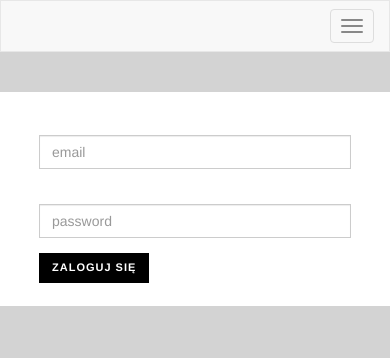
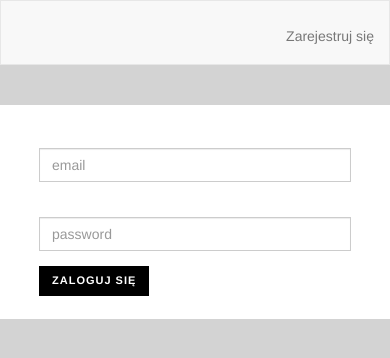
Before and after one commit to LucynaM/photoalbum, a Django app: page /login/ in a window 390 px wide. Shown: the top 358 px of the page. Run offline with Django 3.2, Linux system fonts and the light colour scheme; tables that the repository leaves empty hold one stand-in row (values such as "Sample post"); some libraries are stand-ins or nearby versions.

Commit message:
disable mobile nav for login - signup views

```diff
--- a/photoalbum/static/photoalbum/css/style.css
+++ b/photoalbum/static/photoalbum/css/style.css
@@ -3,6 +3,10 @@ body {
 }
 .navbar {
     margin-bottom: 40px;
+}
+
+.nav > li {
+    text-align: right;
 }
 
 .content-container {
--- a/photoalbum/templates/photoalbum/base.html
+++ b/photoalbum/templates/photoalbum/base.html
@@ -16,6 +16,7 @@
 
     <nav class="navbar navbar-default">
           <div class="container">
+              {% if user.is_authenticated %}
             <div class="navbar-header">
               <button type="button" class="navbar-toggle collapsed" data-toggle="collapse" data-target="#navbar" aria-expanded="false" aria-controls="navbar">
                 <span class="sr-only">Toggle navigation</span>
@@ -24,8 +25,9 @@
                 <span class="icon-bar"></span>
               </button>
             </div>
+              {% endif %}
 
-            <div id="navbar" class="navbar-collapse collapse">
+            <div id="navbar" class="{% if user.is_authenticated %} navbar-collapse collapse{% endif %}">
             <ul class="nav navbar-nav">
                 {% if user.is_authenticated %}
                 <li><a href="{% url 'main' %}" title="wszystkie zdjęcia"><i class="fas fa-camera"></i></a></li>
@@ -60,7 +62,8 @@
         </div>
     </div>
     <script src="https://code.jquery.com/jquery-3.1.0.min.js"></script>
-    <script src="https://stackpath.bootstrapcdn.com/bootstrap/3.4.1/js/bootstrap.min.js" integrity="sha384-aJ21OjlMXNL5UyIl/XNwTMqvzeRMZH2w8c5cRVpzpU8Y5bApTppSuUkhZXN0VxHd" crossorigin="anonymous"></script>
+    <script src="https://maxcdn.bootstrapcdn.com/bootstrap/4.0.0/js/bootstrap.min.js"
+            integrity="sha384-JZR6Spejh4U02d8jOt6vLEHfe/JQGiRRSQQxSfFWpi1MquVdAyjUar5+76PVCmYl" crossorigin="anonymous"></script>
     <script src="{% static 'photoalbum/js/app.js' %}"></script>
     {% block javascript %}{% endblock javascript %}
 </body>
```
